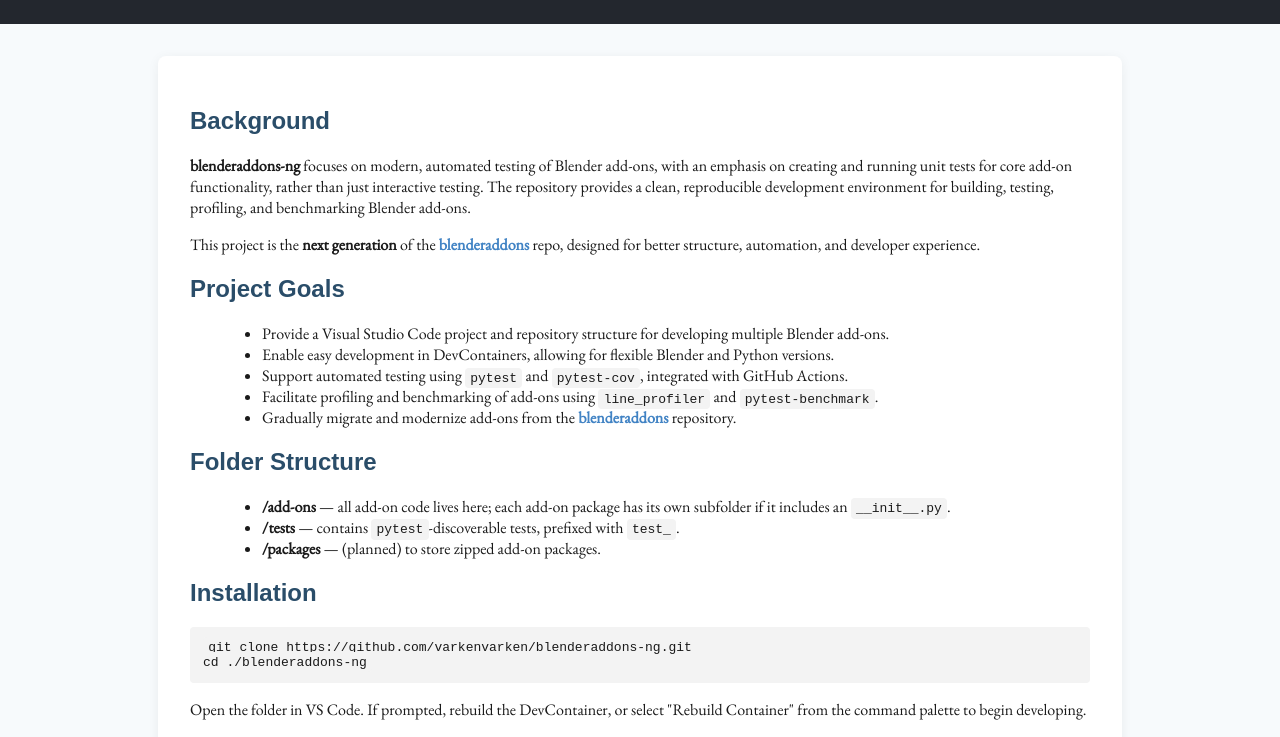
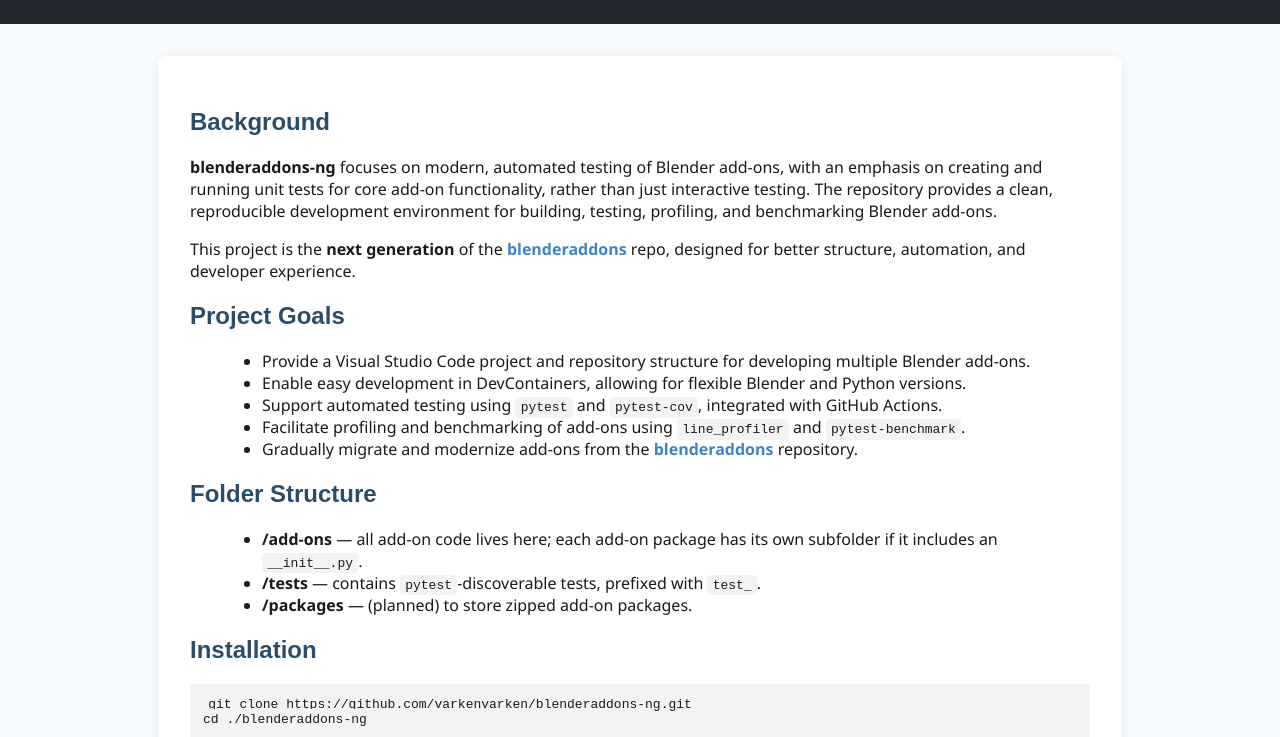
Before and after one commit to varkenvarken/blenderaddons-ng, a plain HTML site: page docs/index.html in a window 1280 px wide. Shown: the part 180-917 px from the top of the page. Drawn offline with nearby package versions, Linux system fonts and the light colour scheme; a web font is replaced by a local one.

Commit message:
Update index.html

```diff
--- a/docs/index.html
+++ b/docs/index.html
@@ -9,7 +9,7 @@
     <link href="https://fonts.googleapis.com/css2?family=EB+Garamond&display=swap" rel="stylesheet">
     <style>
         body {
-            font-family: 'EB Garamond', Garamond, serif;
+            font-family: 'Segoe UI', Arial, sans-serif;
             background: #f7fafc;
             margin: 0;
             padding: 0;
```
